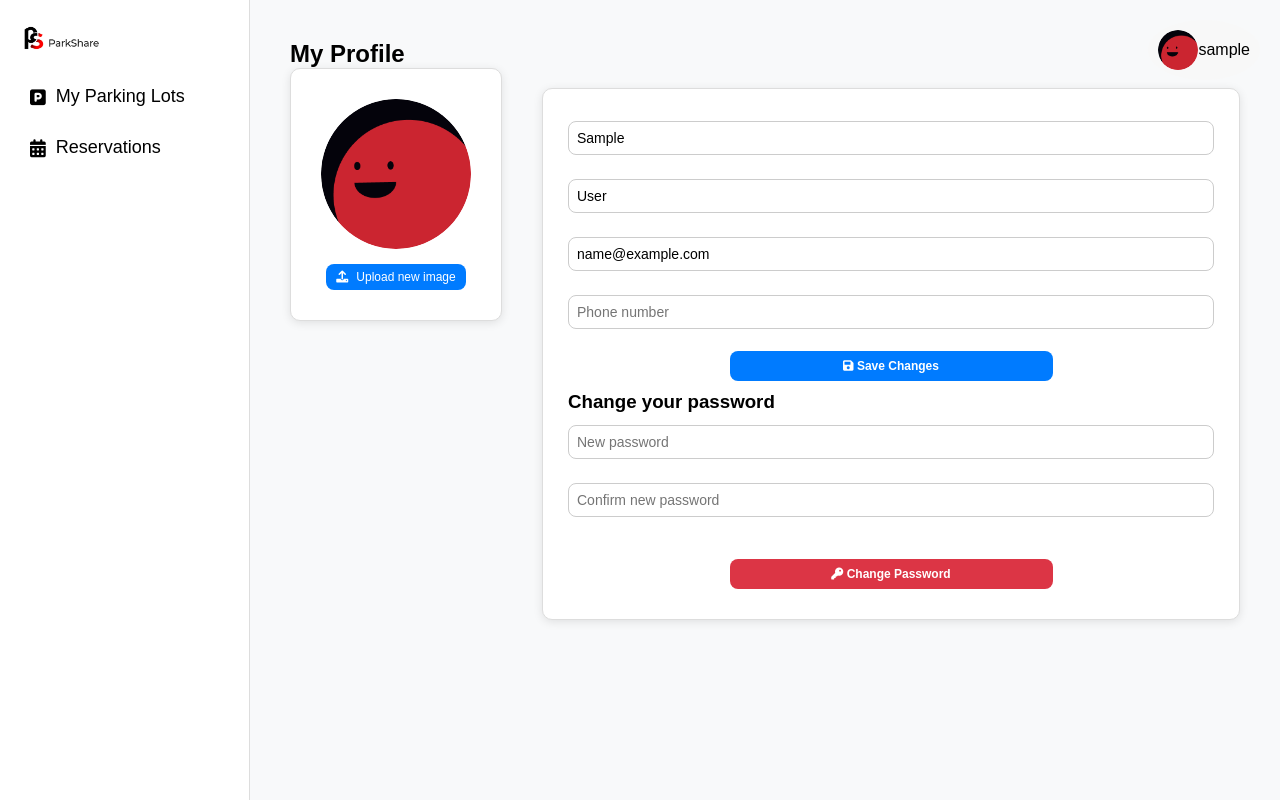
After one commit to prakashroy1211/ParkShare, a Django app: page /profile/update/ in a window 1280 px wide. The commit adds this page. Run offline with Django 5.2, Linux system fonts and the light colour scheme; the visitor is signed in with stand-in values (Sample User, id 1).

Commit message:
PROFILE page added

```diff
--- a/parkshare/core/forms.py
+++ b/parkshare/core/forms.py
@@ -2,6 +2,8 @@ from django import forms
 from django.contrib.auth.forms import UserCreationForm, AuthenticationForm
 from django.contrib.auth.models import User
 from .models import ParkingSpace, Booking, ParkingSlot, CustomUser
+from django.contrib.auth.models import User
+from django.contrib.auth.forms import PasswordChangeForm
 
 # Form for booking parking spaces
 class BookingForm(forms.ModelForm):
@@ -73,3 +75,14 @@ class ParkingLotForm(forms.ModelForm):
     class Meta:
         model = ParkingSpace
         fields = ['lot_name', 'location', 'start_time', 'end_time', 'price_per_hour', 'vehicle_capacity', 'vehicle_type', 'date', 'picture']
+
+# Form for updating user profile (first name, last name, email)
+class UserProfileForm(forms.ModelForm):
+    class Meta:
+        model = User
+        fields = ['first_name', 'last_name', 'email']  # You can add more fields here if needed
+
+# Form for changing the user's password
+class ChangePasswordForm(PasswordChangeForm):
+    new_password1 = forms.CharField(label="New password", widget=forms.PasswordInput)
+    new_password2 = forms.CharField(label="Confirm new password", widget=forms.PasswordInput)
--- a/parkshare/core/models.py
+++ b/parkshare/core/models.py
@@ -50,6 +50,8 @@ class ParkingSpace(models.Model):
     owner = models.ForeignKey(settings.AUTH_USER_MODEL, on_delete=models.CASCADE)
     lot_name = models.CharField(max_length=100)
     location = models.CharField(max_length=255)
+    latitude = models.FloatField()
+    longitude = models.FloatField()
     start_time = models.TimeField()
     end_time = models.TimeField()
     price_per_hour = models.DecimalField(max_digits=10, decimal_places=2)
--- /dev/null
+++ b/parkshare/core/templates/core/profile.html
@@ -0,0 +1,262 @@
+<!DOCTYPE html>
+{% load static %}
+<html lang="en">
+<head>
+    <meta charset="UTF-8">
+    <meta name="viewport" content="width=device-width, initial-scale=1.0">
+    <title>My Profile</title>
+    <link href="https://cdnjs.cloudflare.com/ajax/libs/font-awesome/6.0.0/css/all.min.css" rel="stylesheet">
+    <style>
+        * {
+            margin: 0;
+            padding: 0;
+            box-sizing: border-box;
+            font-family: Arial, sans-serif;
+        }
+        body {
+            background-color: #f8f9fa;
+            font-family: Arial, sans-serif;
+        }
+        .container {
+            display: flex;
+            width: 100%;
+        }
+        .sidebar {
+            width: 250px;
+            background: white;
+            height: 100vh;
+            padding: 20px;
+            border-right: 1px solid #ddd;
+        }
+        .sidebar img {
+            width: 80px;
+            display: block;
+            margin-bottom: 20px;
+        }
+        .sidebar a {
+            display: flex;
+            align-items: center;
+            padding: 10px;
+            text-decoration: none;
+            color: black;
+            font-size: 18px;
+            margin-bottom: 10px;
+        }
+        .sidebar a i {
+            margin-right: 10px;
+        }
+        .profile-content {
+            flex: 1;
+            padding: 40px;
+        }
+        .profile-wrapper {
+            display: flex;
+            gap: 40px;
+            align-items: flex-start;
+        }
+        .profile-image {
+            display: flex;
+            flex-direction: column;
+            align-items: center;
+            gap: 15px;
+            background: white;
+            padding: 30px;
+            border-radius: 10px;
+            border: 1px solid #ddd;
+            box-shadow: 0 2px 10px rgba(0, 0, 0, 0.1);
+        }
+        .profile-image img {
+            width: 150px;
+            height: 150px;
+            border-radius: 50%;
+        }
+        .upload-btn {
+            background: #007bff;
+            color: white;
+            border: none;
+            padding: 6px 10px;
+            cursor: pointer;
+            border-radius: 8px;
+            font-size: 12px;
+            display: flex;
+            align-items: center;
+            gap: 8px;
+        }
+        .profile-form {
+            flex: 1;
+            background: white;
+            padding: 20px 25px;
+            margin-top: 20px;
+            border-radius: 10px;
+            border: 1px solid #ddd;
+            box-shadow: 0 2px 10px rgba(0, 0, 0, 0.1);
+            width: 80%;
+        }
+        .profile-form input {
+            width: 100%;
+            padding: 8px;
+            margin: 12px 0;
+            border: 1px solid #ccc;
+            border-radius: 8px;
+            font-size: 14px;
+        }
+        .save-btn, .change-password-btn {
+            width: 50%; /* Reduced button width to 50% */
+            padding: 8px;
+            border: none;
+            cursor: pointer;
+            border-radius: 8px;
+            font-size: 12px; /* Smaller font size */
+            font-weight: bold;
+            display: block;
+            margin: 10px auto; /* Center the button */
+        }
+        .save-btn {
+            background: #007bff;
+            color: white;
+        }
+        .change-password-btn {
+            background: #dc3545;
+            color: white;
+            margin-top: 30px; /* Increased space between Save Changes button and Change Password */
+        }
+
+        /* Profile Icon and Dropdown Menu CSS */
+        .user-profile {
+            display: flex;
+            align-items: center;
+            cursor: pointer;
+            position: fixed;
+            top: 20px;
+            right: 20px;
+            padding: 10px;
+            background: #f8f8f8;
+            border-radius: 50%;
+            z-index: 1000;
+        }
+        .profile-dropdown {
+            display: none;
+            position: absolute;
+            top: 50px;
+            right: 0;
+            background: #f8f8f8;
+            border-radius: 8px;
+            padding: 10px;
+            box-shadow: 0 0 5px rgba(0,0,0,0.1);
+            min-width: 200px;
+            z-index: 999;
+        }
+        .profile-dropdown.active {
+            display: block;
+        }
+        .profile-dropdown a {
+            display: flex;
+            align-items: center;
+            padding: 8px 10px;
+            text-decoration: none;
+            color: black;
+            font-size: 16px;
+        }
+        .profile-dropdown a i {
+            margin-right: 10px;
+        }
+        .profile-dropdown button[type="submit"] {
+            background: none;
+            border: none;
+            color: black;
+            font-size: 16px;
+            cursor: pointer;
+            padding: 8px 10px;
+            width: 100%;
+            text-align: left;
+            display: flex;
+            align-items: center;
+            gap: 10px;
+        }
+        .profile-dropdown button[type="submit"]:hover {
+            background-color: #f0f0f0;
+            border-radius: 5px;
+        }
+        .profile-dropdown button[type="submit"] i {
+            margin-right: 10px;
+        }
+        .user-profile img {
+            width: 40px;
+            height: 40px;
+            border-radius: 50%;
+        }
+    </style>
+</head>
+<body>
+    <div class="container">
+        <aside class="sidebar">
+            <img src="{% static 'images/Slice 1.png' %}" alt="Logo">
+            <a href="#"><i class="fas fa-parking"></i> My Parking Lots</a>
+            <a href="#"><i class="fas fa-calendar-alt"></i> Reservations</a>
+        </aside>
+
+        <main class="profile-content">
+            <h2>My Profile</h2>
+            <div class="profile-wrapper">
+                <div class="profile-image">
+                    <img src="{% static 'images/user.png' %}" alt="User Image">
+                    <button class="upload-btn"><i class="fas fa-upload"></i> Upload new image</button>
+                </div>
+
+                <div class="profile-form">
+                    <!-- Pre-fill form with the user's details -->
+                    <form method="POST" action="{% url 'core:update_profile' %}">
+                        {% csrf_token %}
+                        <input type="text" id="name" placeholder="Name" name="first_name" value="{{ user.first_name }}">
+                        <input type="text" id="surname" placeholder="Surname" name="last_name" value="{{ user.last_name }}">
+                        <input type="email" id="email" placeholder="Email" name="email" value="{{ user.email }}">
+                        <input type="text" id="phone" placeholder="Phone number" name="phone_number" value="{{ user.profile.phone_number }}">
+                        <button class="save-btn"><i class="fas fa-save"></i> Save Changes</button>
+                    </form>
+
+                    <h3>Change your password</h3>
+                    <form method="POST" action="{% url 'core:change_password' %}">
+                        {% csrf_token %}
+                        <input type="password" id="new-password" placeholder="New password" name="new_password">
+                        <input type="password" id="confirm-password" placeholder="Confirm new password" name="confirm_password">
+                        <button class="change-password-btn"><i class="fas fa-key"></i> Change Password</button>
+                    </form>
+                </div>
+            </div>
+        </main>
+    </div>
+
+    <!-- Profile Dropdown -->
+    <div class="user-profile" id="profileTrigger">
+        <img src="{% static 'images/user.png' %}" alt="User">
+        {% if user.is_authenticated %}
+            <span>{{ user.username }}</span>
+        {% else %}
+            <span>Guest</span>
+        {% endif %}
+        <div class="profile-dropdown" id="profileDropdown">
+            <a href="#"><i class="fas fa-user"></i> My Profile</a>
+            <form method="POST" action="{% url 'core:logout' %}">
+                {% csrf_token %}
+                <button type="submit">
+                    <i class="fas fa-sign-out-alt"></i> Logout
+                </button>
+            </form>
+        </div>
+    </div>
+
+    <script>
+        // Toggle Profile Dropdown
+        document.getElementById("profileTrigger").addEventListener("click", function() {
+            document.getElementById("profileDropdown").classList.toggle("active");
+        });
+
+        // Close dropdown if clicked outside
+        document.addEventListener("click", function(event) {
+            if (!document.getElementById("profileTrigger").contains(event.target)) {
+                document.getElementById("profileDropdown").classList.remove("active");
+            }
+        });
+    </script>
+</body>
+</html>
--- a/parkshare/core/urls.py
+++ b/parkshare/core/urls.py
@@ -21,8 +21,11 @@ urlpatterns = [
     path('add-parking-space/', add_parking_space, name='add_parking_space'),
 
     path('edit-parking-space/<int:id>/', edit_parking_space, name='edit_parking_space'),  # ✅ Change `pk` to `id`
-    path('delete-parking-space/<int:id>/', delete_parking_space, name='delete_parking_space'),
-    path('profile/', user_profile, name='profile'),
+    path('delete-parking-space/<int:pk>/', delete_parking_space, name='delete_parking_space'),
+
+    path('profile/', views.user_profile, name='profile'),  # View profile page
+    path('profile/update/', views.update_profile, name='update_profile'),  # Update profile
+    path('profile/change-password/', views.change_password, name='change_password'),
     path('owner-dashboard/', owner_dashboard, name='owner_dashboard'),
 ]
 
--- a/parkshare/core/views.py
+++ b/parkshare/core/views.py
@@ -9,6 +9,11 @@ import logging
 from django.http import JsonResponse
 from .models import ParkingSpace
 from .forms import ParkingLotForm
+from .models import ParkingSpace
+from .forms import ParkingLotForm
+import requests
+from django.contrib import messages
+from .forms import UserProfileForm, ChangePasswordForm
 
 # Set up logging
 logger = logging.getLogger(__name__)
@@ -87,7 +92,8 @@ def parking_space_list(request):
 
     return render(request, 'core/parking_space_list.html', {'parking_spaces': parking_spaces})
 
-# Add parking space view
+
+# ✅ View for Adding a New Parking Space
 @login_required
 def add_parking_space(request):
     if request.method == "POST":
@@ -95,11 +101,35 @@ def add_parking_space(request):
         if form.is_valid():
             parking_space = form.save(commit=False)
             parking_space.owner = request.user
+
+            # 🗺️ Get latitude & longitude using OpenStreetMap API
+            geocode_url = f"https://nominatim.openstreetmap.org/search?q={parking_space.location}&format=json"
+            headers = {
+                "User-Agent": "ParkShare/1.0 (dinasreep@gmail.com)"  # Replace with your app name and email
+            }
+            try:
+                response = requests.get(geocode_url, headers=headers, timeout=5)
+                response.raise_for_status()  # 🚨 Raise error if status != 200
+                geocode_data = response.json()
+
+                if geocode_data and len(geocode_data) > 0:
+                    parking_space.latitude = float(geocode_data[0]["lat"])
+                    parking_space.longitude = float(geocode_data[0]["lon"])
+                else:
+                    return JsonResponse({"success": False, "error": "Location not found"}, status=400)
+
+            except requests.exceptions.RequestException as e:
+                return JsonResponse({"success": False, "error": f"Geocoding API error: {str(e)}"}, status=500)
+
             parking_space.save()
+
             return JsonResponse({
                 'success': True,
+                'id': parking_space.id,
                 'lotName': parking_space.lot_name,
                 'location': parking_space.location,
+                'latitude': parking_space.latitude,
+                'longitude': parking_space.longitude,
                 'startTime': str(parking_space.start_time),
                 'endTime': str(parking_space.end_time),
                 'pricePerHour': str(parking_space.price_per_hour),
@@ -108,12 +138,15 @@ def add_parking_space(request):
                 'date': str(parking_space.date),
                 'imageUrl': parking_space.picture.url if parking_space.picture else ''
             })
+
         else:
             print("❌ Form Errors:", form.errors)
             return JsonResponse({'success': False, 'errors': form.errors}, status=400)
+
     return JsonResponse({'success': False}, status=400)
 
-# Edit parking space
+
+# ✅ View for Editing an Existing Parking Space
 @login_required
 def edit_parking_space(request, id):
     parking_space = get_object_or_404(ParkingSpace, id=id, owner=request.user)
@@ -131,6 +164,8 @@ def edit_parking_space(request, id):
         'id': parking_space.id,
         'lotName': parking_space.lot_name,
         'location': parking_space.location,
+        'latitude': parking_space.latitude,
+        'longitude': parking_space.longitude,
         'startTime': str(parking_space.start_time),
         'endTime': str(parking_space.end_time),
         'pricePerHour': str(parking_space.price_per_hour),
@@ -141,12 +176,24 @@ def edit_parking_space(request, id):
     })
 
 
-# ✅ Delete Parking Lot
+# ✅ View for Deleting a Parking Space
 @login_required
-def delete_parking_space(request, id):
-    parking_space = get_object_or_404(ParkingSpace, pk=pk, owner=request.user)
-    parking_space.delete()
-    return JsonResponse({'success': True})
+def delete_parking_space(request, pk):
+    if request.method == "POST":
+        parking_space = get_object_or_404(ParkingSpace, id=pk, owner=request.user)
+        parking_space.delete()
+        return JsonResponse({"success": True, "message": "Parking space deleted successfully"})
+
+    return JsonResponse({"success": False, "error": "Invalid request method"}, status=400)
+
+
+# ✅ View to Load Parking Spaces for Map
+def get_parking_spaces(request):
+    parking_spaces = ParkingSpace.objects.filter(is_approved=True).values(
+        "id", "lot_name", "location", "latitude", "longitude",
+        "price_per_hour", "vehicle_type", "vehicle_capacity"
+    )
+    return JsonResponse(list(parking_spaces), safe=False)
 
 @login_required
 def view_reservations(request):
@@ -154,4 +201,34 @@ def view_reservations(request):
 
 @login_required
 def user_profile(request):
-    return render(request, "core/profile.html")
+    return render(request, "core/profile.html", {
+        'user': request.user
+    })
+
+# View to update user profile
+@login_required
+def update_profile(request):
+    if request.method == 'POST':
+        form = UserProfileForm(request.POST, instance=request.user)
+        if form.is_valid():
+            form.save()
+            messages.success(request, "Profile updated successfully!")
+            return redirect('core:user_profile')  # Redirect to the profile page after saving
+    else:
+        form = UserProfileForm(instance=request.user)
+
+    return render(request, 'core/profile.html', {'form': form})
+
+# View to change the user's password
+@login_required
+def change_password(request):
+    if request.method == 'POST':
+        form = ChangePasswordForm(user=request.user, data=request.POST)
+        if form.is_valid():
+            form.save()
+            messages.success(request, "Password changed successfully!")
+            return redirect('core:user_profile')  # Redirect to the profile page after changing password
+    else:
+        form = ChangePasswordForm(user=request.user)
+
+    return render(request, 'core/profile.html', {'form': form})
```
Also changed, not shown: parkshare/core/templates/core/owner_dashboard.html (+16 -9 lines), parkshare/core/templates/core/user_dashboard.html (+49 -7 lines), parkshare/core/migrations/0003_parkingspace_latitude_parkingspace_longitude.py (added), parkshare/media/parking_spaces/Main.png (added), parkshare/media/parking_spaces/Parkshare_6.jpg (added), parkshare/media/parking_spaces/Rectangle_1178.png (added).
